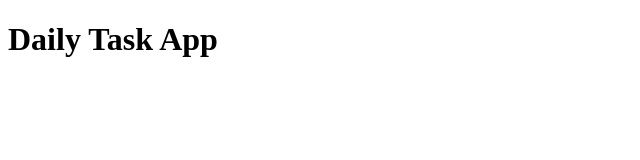
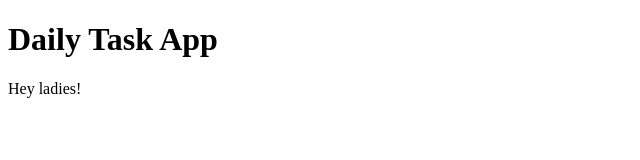
Before and after one commit to chingu-voyages/v47-tier1-team-06, a plain HTML site: page index.html in a window 1280 px wide. Shown: the full height of the page, 0-640 px from the left. Drawn offline with Linux system fonts and the light colour scheme.

Commit message:
added P tag

```diff
--- a/index.html
+++ b/index.html
@@ -9,5 +9,8 @@
     <h1>
         Daily Task App
     </h1>
+    <p>
+        Hey ladies!
+    </p>
 </body>
 </html>
```
